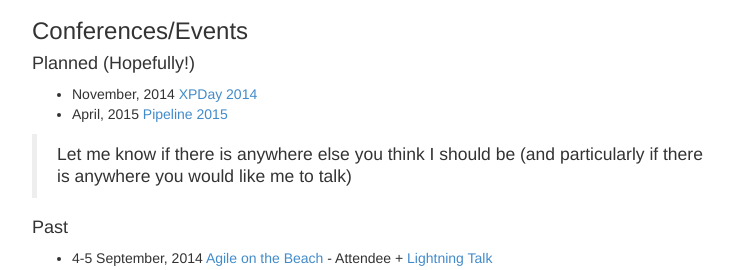
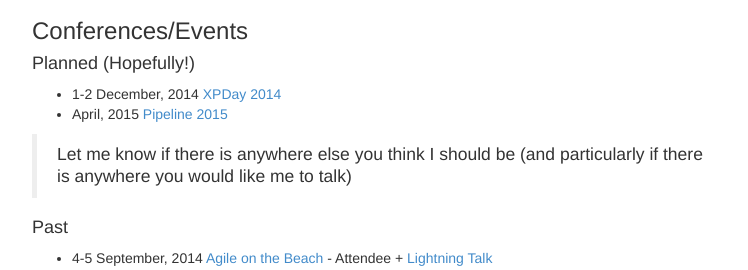
Before and after one commit to parker0phil/parker0phil.github.io, a Jekyll site: the page built from index.md, in a window 1280 px wide. Shown: the part 242-512 px from the top of the page, without its empty margins (258-1006 px from the left). Built offline with Jekyll 4.4.1, drawn with Linux system fonts in a browser that asks for light colours.

Commit message:
[PP] updated xpday dates

```diff
--- a/index.md
+++ b/index.md
@@ -13,7 +13,7 @@ layout: default
 
 #### Planned (Hopefully!)
 
-- November, 2014 [XPDay 2014](http://xpday.wordpress.com/)
+- 1-2 December, 2014 [XPDay 2014](http://xpday.wordpress.com/)
 - April, 2015 [Pipeline 2015](http://web.pipelineconf.info/)
 
 > Let me know if there is anywhere else you think I should be (and particularly if there is anywhere you would like me to talk)
```
Also changed, not shown: 1 other file.
